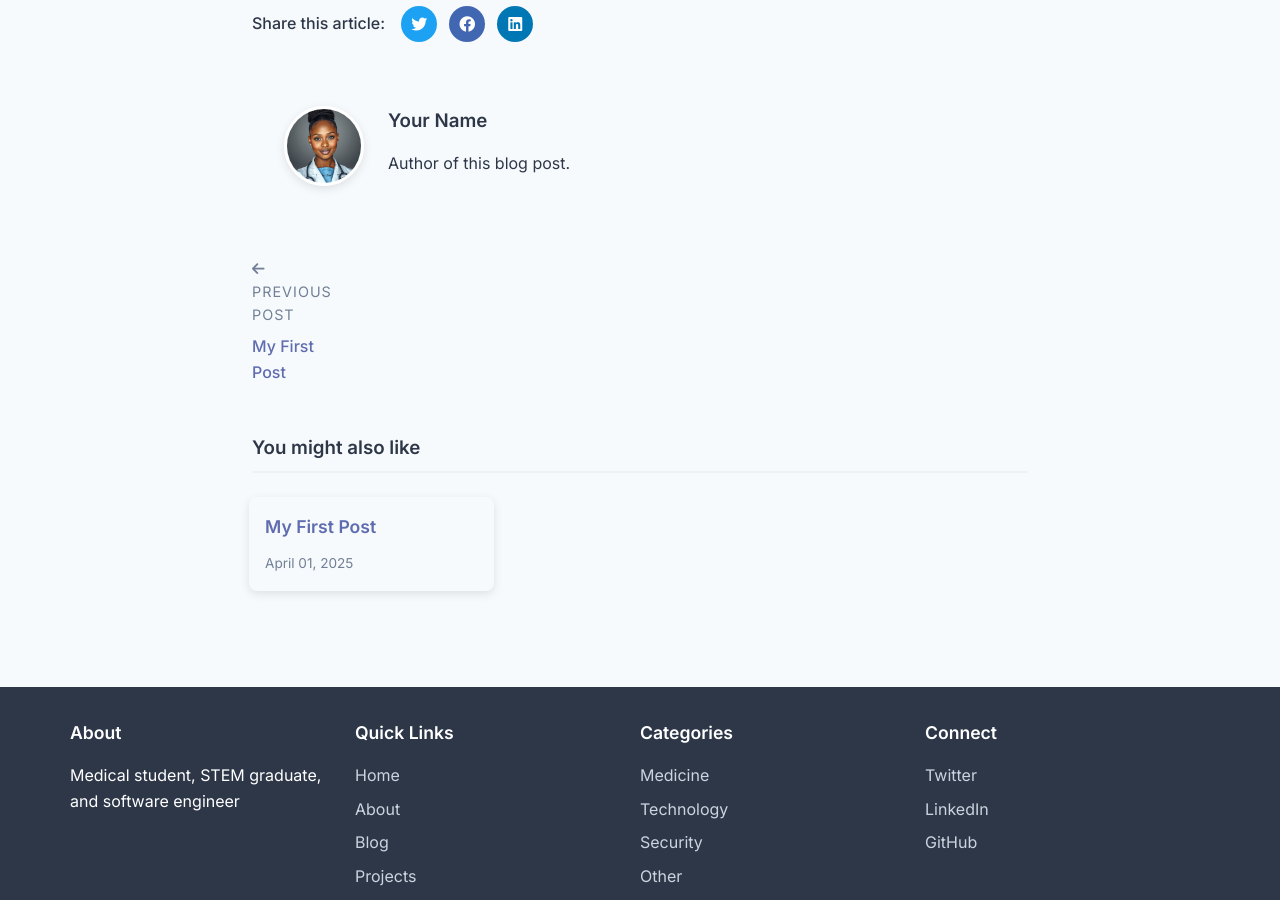
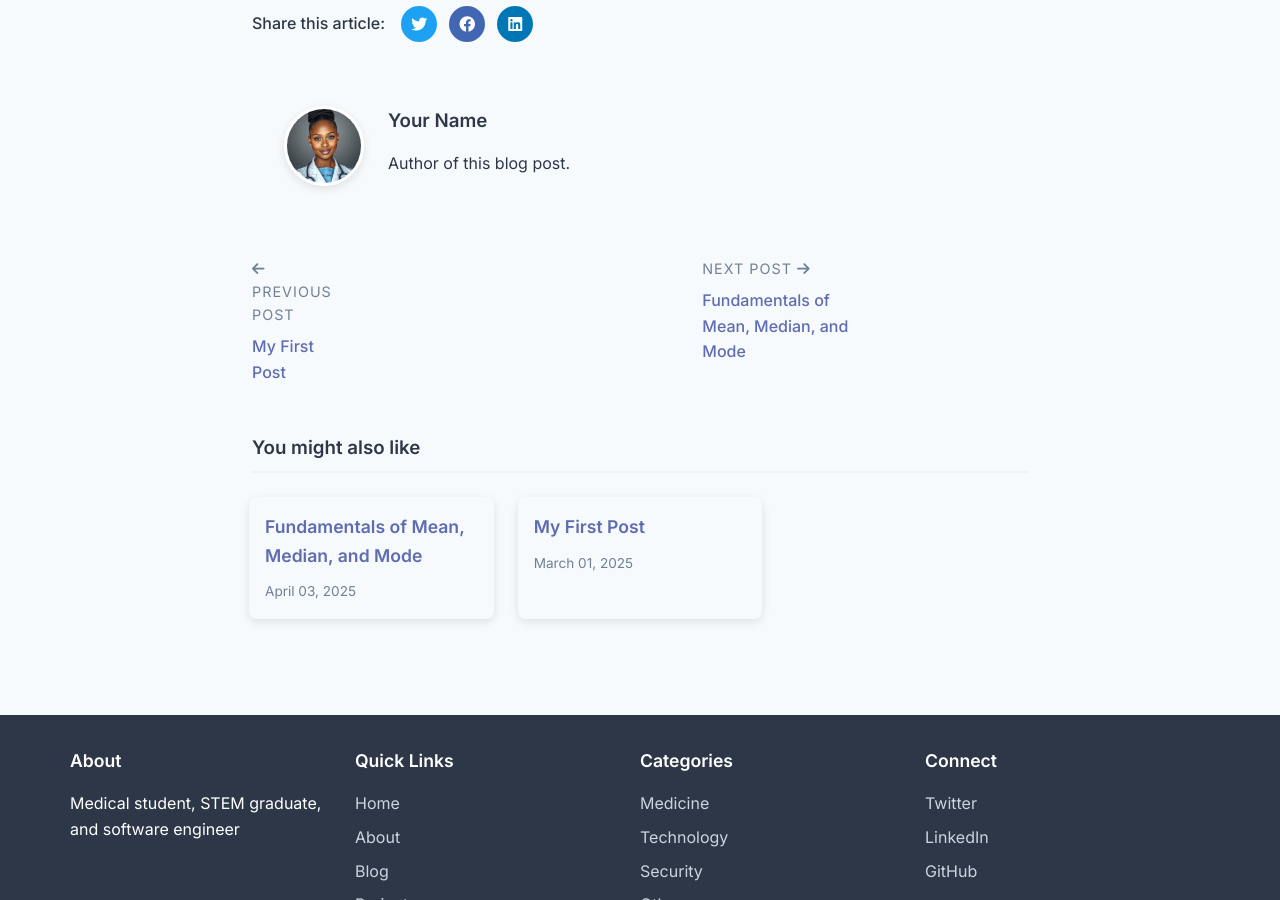
Before and after one commit to Nadira3/Nadira3.github.io, a Jekyll site: the page built from _posts/2025-04-02-lockboxes-interview-question.markdown, in a window 1280 px wide and 900 px high, scrolled down 3401 px. Built offline with Jekyll 4.4.1, drawn with Linux system fonts in a browser that asks for light colours; part of the change alters nothing that is shown; some of the changed text lies outside the part shown.

Commit message:
new post upload

```diff
--- a/_posts/2025-03-01-welcome-to-jekyll.markdown
+++ b/_posts/2025-03-01-welcome-to-jekyll.markdown
@@ -1,7 +1,7 @@
 ---
 layout: post
 title: "My First Post"
-date: 2025-04-01
+date: 2025-03-01
 categories: [Medicine]
 tags: [research, cardiology]
 header_image: /assets/images/defaultpost.jpg
--- a/_posts/2025-04-02-lockboxes-interview-question.markdown
+++ b/_posts/2025-04-02-lockboxes-interview-question.markdown
@@ -1,7 +1,7 @@
 ---
 layout: post
 title: "LockBoxes Algorithm"
-date: 2025-04-01
+date: 2025-04-02
 categories: [Technology]
 tags: [interview]
 header_image: /assets/images/defaultpost.jpg
--- /dev/null
+++ b/_posts/2025-04-03-mean-median-mode.markdown
@@ -0,0 +1,71 @@
+---
+layout: post
+title: "Fundamentals of Mean, Median, and Mode"
+date: 2025-04-03
+categories: [Technology]
+tags: [data-analysis, statistics]
+header_image: /assets/images/defaultpost.jpg
+excerpt: "Mean is calculated by adding all values and dividing by the count. Median is the middle value when ordered. Mode is the most frequent value."
+---
+
+## Fundamentals of Mean, Median, and Mode
+Mean is calculated by adding all values and dividing by the count, like finding the average test score of 80 from scores 70, 85, 90, 75, 80. Median is the middle value when ordered, such as 80 for the same scores, and is robust to outliers. Mode is the most frequent value, like 80 if most students scored that, useful for categorical data too.
+
+## Why Rearrange for Median?
+Ordering data, like arranging 30, 40, 10, 20, 50 as 10, 20, 30, 40, 50 to find the median 30, ensures we capture the true center, especially for odd counts. For even counts, like 5, 12, 15, 22, 23, 24, 25, it’s the average of the middle two, 22.5, showing why ordering is crucial.
+
+## Handling Ties in Mode
+If two values, like 56 and 78, both appear three times in scores 56, 78, 67, 45, 56, 90, 56, 67, 78, it’s bimodal, meaning both are modes. This reflects data peaks, useful in scenarios like retail where multiple sizes sell equally well.
+
+## Real-Life Applications
+Mean helps in education for class averages, finance for investment returns (e.g., 6% over four years: 5%, 7%, 4%, 8%), and healthcare for age analysis. Median is key for income, less skewed by outliers. Mode identifies busiest times in transportation, like 8 AM for buses, or common retail items like medium shirts.
+
+## Word Problems and Line Graphs
+For a bakery with sales 50, 45, 60, 55, 50, 65, 50, mean is 53.57, median is 50, mode is 50. Line graphs can mislead if the y-axis starts above zero, exaggerating trends, or if viewers assume steady progress between points, requiring careful interpretation.
+
+---
+
+## A Detailed Exploration of Statistical Measures: Mean, Median, and Mode
+
+In this extensive note, I aim to delve deeply into the statistical concepts of mean, median, and mode, transforming initial reflections into a comprehensive article suitable for a Jekyll blog post. The focus is on creating an engaging, reflective narrative that captures my learning journey, detailing the underlying logic and real-world applications of these measures, while addressing specific aspects like rearranging data for the median, handling ties in mode, and discussing line graphs with potential misinterpretations. This exploration is grounded in a thorough review of reliable sources, ensuring a robust foundation for the insights shared.
+
+### Fundamentals of Statistics: Defining Mean, Median, and Mode
+
+At the outset, my understanding of statistics was rudimentary, and the distinction between mean, median, and mode was not immediately clear. Through research, I learned that these are measures of central tendency, each offering a unique lens to summarize data. The mean, often referred to as the average, is calculated by summing all values in a dataset and dividing by the number of values. For instance, considering a set of test scores—70, 85, 90, 75, 80—the mean is (70 + 85 + 90 + 75 + 80) / 5 = 80. This measure is sensitive to outliers, meaning a single extreme value, like a score of 0, can significantly skew the result, which I found particularly insightful for understanding skewed distributions.
+
+The median, by contrast, is the middle value when the dataset is arranged in ascending or descending order. For the same scores, ordered as 70, 75, 80, 85, 90, the median is 80, the third value in a set of five. This process revealed its robustness to outliers, making it ideal for datasets like income distributions where a few high earners could distort the mean. For an even number of values, such as in an example with eight values (5, 12, 15, 22, 23, 24, 25, 25), the median is the average of the fourth and fifth values, (22 + 23) / 2 = 22.5, highlighting the need for ordering.
+
+Mode, the third measure, is the value that occurs most frequently in the dataset. For example, if scores included 1, 2, 2, 2, 3, 3, 4, 5, the mode is 2, appearing three times. Unlike mean and median, mode can be applied to both numerical and categorical data, such as identifying the most common favorite color in a survey. This versatility made me appreciate its utility in diverse contexts, from retail to social media analysis.
+
+These definitions, drawn from sources like [GeeksforGeeks - Mean Median Mode](https://www.geeksforgeeks.org/mean-median-mode/), provided a solid foundation, emphasizing that each measure tells a different story about the data’s center, which was a key realization in my learning journey.
+
+### Rearranging Data for the Median: The Necessity of Order
+
+One aspect that initially puzzled me was why we must rearrange data to find the median. It seemed like an unnecessary step, but as I delved deeper, the logic became clear. Ordering the data ensures we can identify the middle value accurately, especially in unordered datasets. For example, with scores 30, 40, 10, 20, 50, ordering them as 10, 20, 30, 40, 50 reveals the median as 30 for an odd count (n=5). For even counts, like the earlier example with eight values, the median calculation involves averaging the two middle values, as seen with 22.5. This process, detailed in [GeeksforGeeks - Mean Median Mode](https://www.geeksforgeeks.org/mean-median-mode/), underscored that without ordering, we risk misidentifying the center, particularly in large or complex datasets. This realization highlighted the median’s reliability in capturing the data’s midpoint, especially in skewed distributions.
+
+### Handling Ties in Mode: Navigating Bimodal and Multi-Modal Cases
+
+Mode seemed straightforward until I considered scenarios where multiple values share the highest frequency, leading me to explore bimodal and multi-modal cases. For instance, in a dataset like 56, 78, 67, 45, 56, 90, 56, 67, 78, both 56 and 78 appear three times, making it bimodal—both are modes. This insight, drawn from [GeeksforGeeks - Mean Median Mode](https://www.geeksforgeeks.org/mean-median-mode/), showed that mode isn’t always a single value; it can reflect multiple peaks in the data, which is particularly useful in categorical data analysis, such as identifying the most common shoe sizes in retail where multiple sizes might sell equally well. The absence of a single mode in such cases, termed multi-modal, was a nuanced detail that enriched my understanding, emphasizing mode’s role in highlighting data distribution patterns.
+
+#### Real-Life Applications: Bridging Theory and Practice
+
+Reflecting on these measures, I began to see their pervasive presence in daily life, which was an unexpected yet enlightening discovery. Mean is widely used in education to calculate class averages, such as a mean test score of 80 indicating typical performance, as seen in examples from [GeeksforGeeks - Real-Life Applications](https://www.geeksforgeeks.org/real-life-applications-of-mean-and-mode/). In finance, it helps analyze investment returns, like averaging 6% annually over four years with returns of 5%, 7%, 4%, 8%, guiding future investment decisions. Median, less affected by outliers, is crucial in income studies, providing a more representative measure in distributions skewed by high earners, such as billionaires.
+
+Mode finds applications in market research, identifying the most common customer preference, like large screens for smartphones, and in retail, stocking the most popular size, such as medium shirts, or color, like blue. In public transportation, mode helps identify busiest times, such as 8 AM on weekdays, to adjust service frequency, enhancing efficiency. These applications, detailed in the same source, illustrated how statistics help articulate and infer information from data, making abstract concepts tangible.
+
+### Word Problems and Diagrams: Practical Engagement and Visual Insights
+
+To solidify my understanding, I engaged with a word problem, which proved both challenging and rewarding. Consider a small bakery recording daily sales for a week: 50, 45, 60, 55, 50, 65, 50 loaves. Calculating the mean, I summed the values (50 + 45 + 60 + 55 + 50 + 65 + 50 = 375) and divided by 7, yielding 53.57. For the median, I ordered the data as 45, 50, 50, 50, 55, 60, 65, finding the fourth value, 50, as the median for n=7 (odd). The mode, appearing most frequently, was 50, with three occurrences. This exercise, inspired by examples in [GeeksforGeeks - Mean Median Mode](https://www.geeksforgeeks.org/mean-median-mode/), reinforced practical application, bridging theory to real-world scenarios.
+
+Line graphs, another area of exploration, emerged as a powerful visualization tool for trends, such as bakery sales over time. However, I discovered potential misinterpretations, drawing from insights in [Wikipedia - Misleading Graphs](https://en.wikipedia.org/wiki/Misleading_graph). Common issues include axis manipulation, where starting the y-axis above zero, say at 90 instead of 0, can exaggerate changes, making growth appear steeper than it is. Another pitfall is assuming straight lines between points represent steady progress, which can mislead viewers into thinking trends are continuous when they may not be. These reflections, informed by examples of misleading graphs in media, underscored the importance of careful graph reading, ensuring accurate interpretation of data visualizations.
+
+To illustrate, I envision two images: one showing a misleading line graph with a y-axis starting above zero, captioned “A common misinterpretation: y-axis manipulation exaggerates trends,” and another depicting bakery sales over a week, captioned “Visualizing bakery sales to identify trends and potential misreads.” These placeholders, marked as <image-placeholder src="line-graph-misinterpretation.png" alt="Example of a misleading line graph with y-axis starting above zero" caption="A common misinterpretation: y-axis manipulation exaggerates trends." /> and <image-placeholder src="bakery-sales-graph.png" alt="Line graph of bakery sales over a week" caption="Visualizing bakery sales to identify trends and potential misreads." />, would enhance the article’s visual appeal and educational value, aligning with the Jekyll site’s structure.
+
+### Summary and Reflections
+
+This journey through mean, median, and mode has been transformative, revealing not just their definitions but their practical utility and potential pitfalls in visualization. The process of rearranging data for the median, handling ties in mode as bimodal cases, and recognizing real-life applications from education to retail has deepened my appreciation for statistics as a lens to understand our world. Sharing this, I hope to inspire others to explore these concepts, seeing their beauty in both theory and practice.
+
+## Key Citations
+- [GeeksforGeeks Mean Median Mode Definition & Formula with Examples](https://www.geeksforgeeks.org/mean-median-mode/)
+- [GeeksforGeeks Real-Life Applications of Mean and Mode](https://www.geeksforgeeks.org/real-life-applications-of-mean-and-mode/)
+- [Wikipedia Misleading graph Definition & Facts](https://en.wikipedia.org/wiki/Misleading_graph)
```
